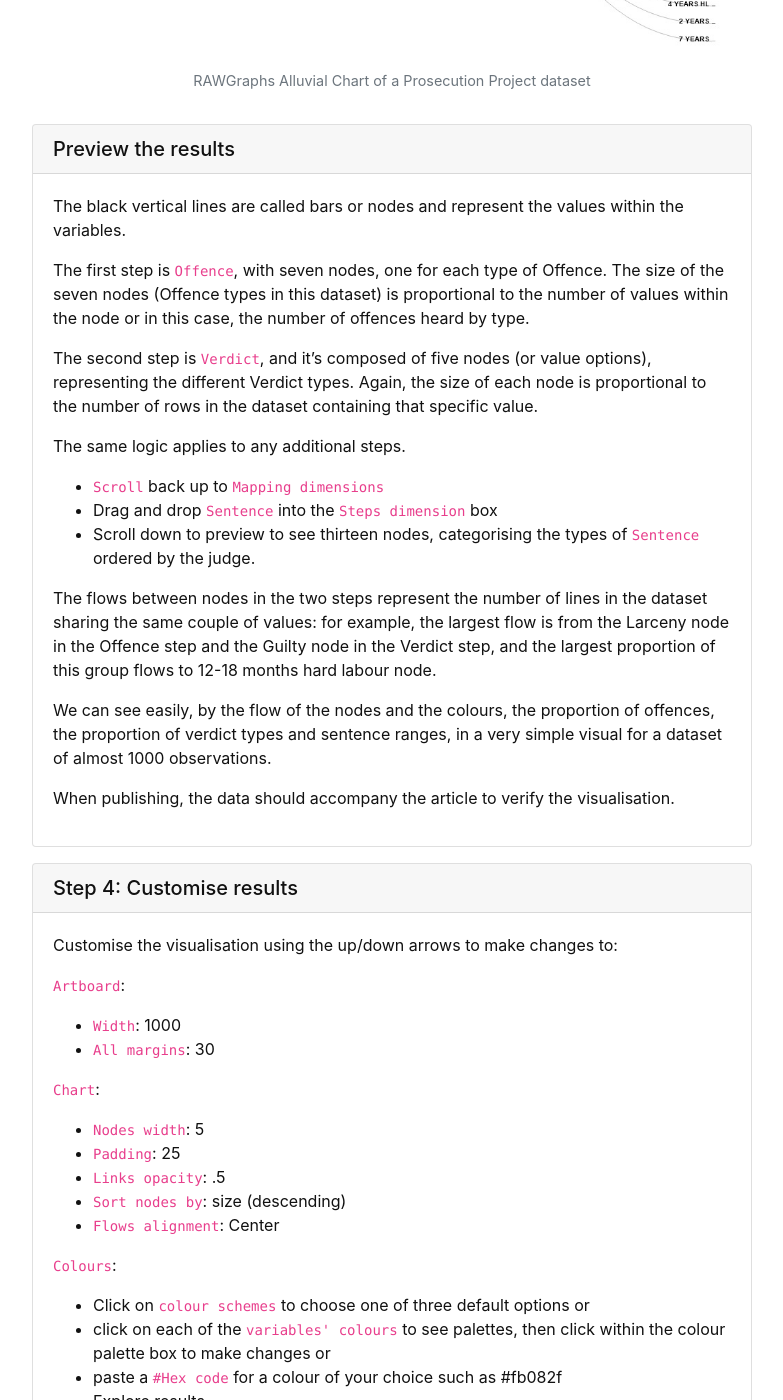
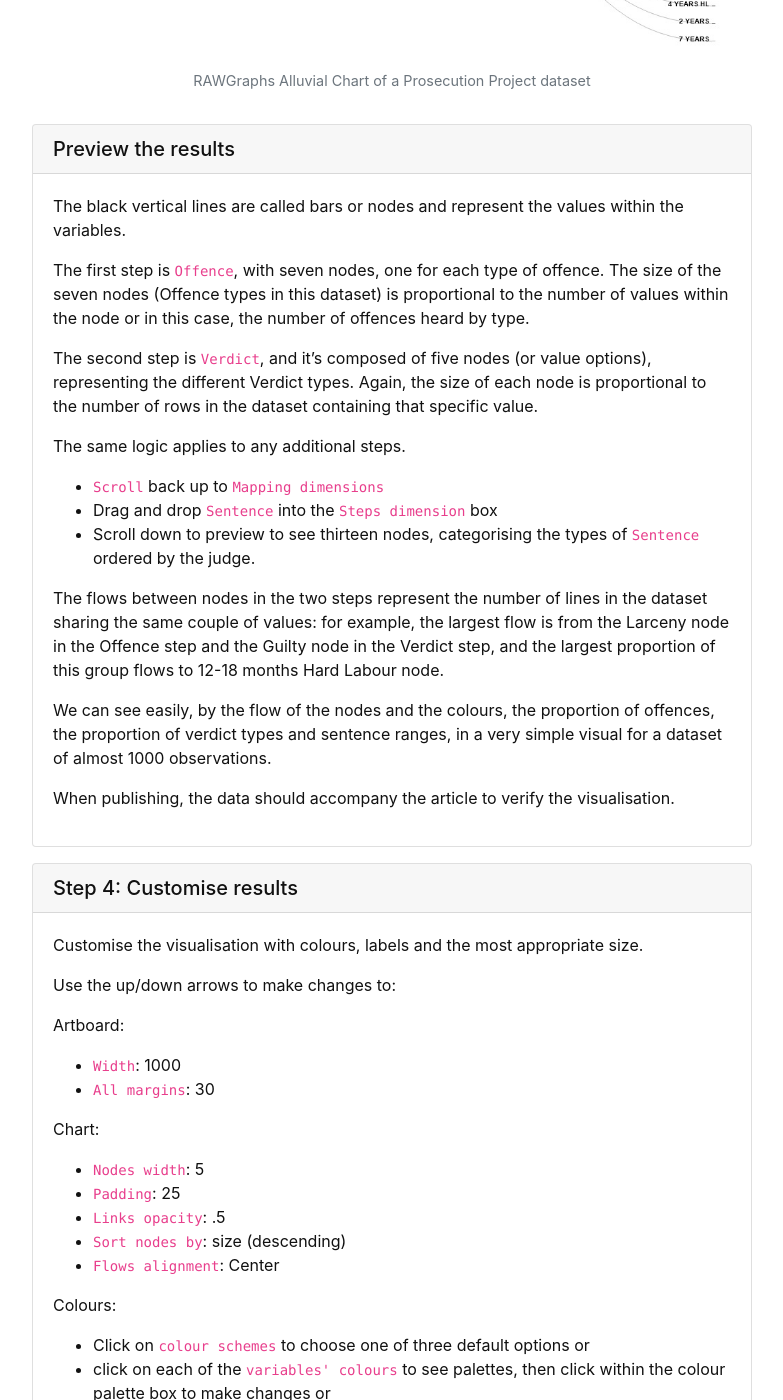
Before and after one commit to GULibrarySandbox/data-vis-basics, a Jekyll site: the page built from content/6-rawgraphs.md, in a window 1280 px wide and 1400 px high, scrolled down 4900 px. Shown: the whole window, without its empty margins (248-1031 px from the left). Built offline with Jekyll 4.4.1, drawn with Linux system fonts in a browser that asks for light colours.

Commit message:
Update 6-rawgraphs.md

```diff
--- a/content/6-rawgraphs.md
+++ b/content/6-rawgraphs.md
@@ -103,7 +103,7 @@ The variables are listed in the green boxes.  Firstly create a chart to identify
 {% capture text %}
 The black vertical lines are called bars or nodes and represent the values within the variables.
 
-The first step is `Offence`, with seven nodes, one for each type of Offence.  The size of the seven nodes (Offence types in this dataset) is proportional to the number of values within the node or in this case, the number of offences heard by type.
+The first step is `Offence`, with seven nodes, one for each type of offence.  The size of the seven nodes (Offence types in this dataset) is proportional to the number of values within the node or in this case, the number of offences heard by type.
 
 The second step is `Verdict`, and it’s composed of five nodes (or value options), representing the different Verdict types.  Again, the size of each node is proportional to the number of rows in the dataset containing that specific value.
 
@@ -112,27 +112,29 @@ The same logic applies to any additional steps.
 - Drag and drop `Sentence` into the `Steps dimension` box
 - Scroll down to preview to see thirteen nodes, categorising the types of `Sentence` ordered by the judge.
 
-The flows between nodes in the two steps represent the number of lines in the dataset sharing the same couple of values: for example, the largest flow is from the Larceny node in the Offence step and the Guilty node in the Verdict step, and the largest proportion of this group flows to 12-18 months hard labour node.
+The flows between nodes in the two steps represent the number of lines in the dataset sharing the same couple of values: for example, the largest flow is from the Larceny node in the Offence step and the Guilty node in the Verdict step, and the largest proportion of this group flows to 12-18 months Hard Labour node.
 
 We can see easily, by the flow of the nodes and the colours, the proportion of offences, the proportion of verdict types and sentence ranges, in a very simple visual for a dataset of almost 1000 observations.
 
 When publishing, the data should accompany the article to verify the visualisation.{% endcapture %} {% include card.md header="Preview the results" text=text %}
 
 {% capture text %}
-Customise the visualisation using the up/down arrows to make changes to:
+Customise the visualisation with colours, labels and the most appropriate size.
 
-`Artboard`:
+Use the up/down arrows to make changes to:
+
+Artboard:
 - `Width`:  1000
 - `All margins`: 30
 
-`Chart`:
+Chart:
 - `Nodes width`: 5
 - `Padding`: 25
 - `Links opacity`: .5
 - `Sort nodes by`: size (descending)
 - `Flows alignment`: Center
 
-`Colours`:
+Colours:
 - Click on `colour schemes` to choose one of three default options
 or
 - click on each of the `variables' colours` to see palettes, then click within the colour palette box to make changes
@@ -171,8 +173,12 @@ alluvial-diagram/](https://rawgraphs.io/learning/how-to-make-an-alluvial-diagram
 </p>
 
 -----
+<p>
+</p>
 
 ### Activity 2: time series data visualisation
+<p>
+</p>
 
 **About the data**
 
```
